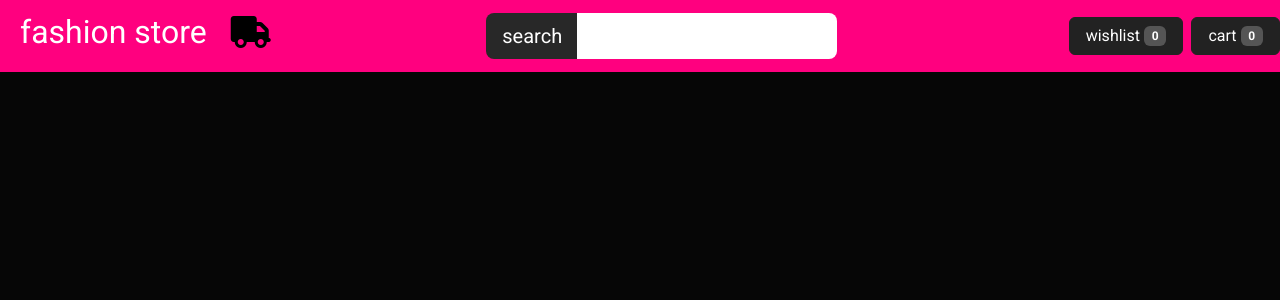
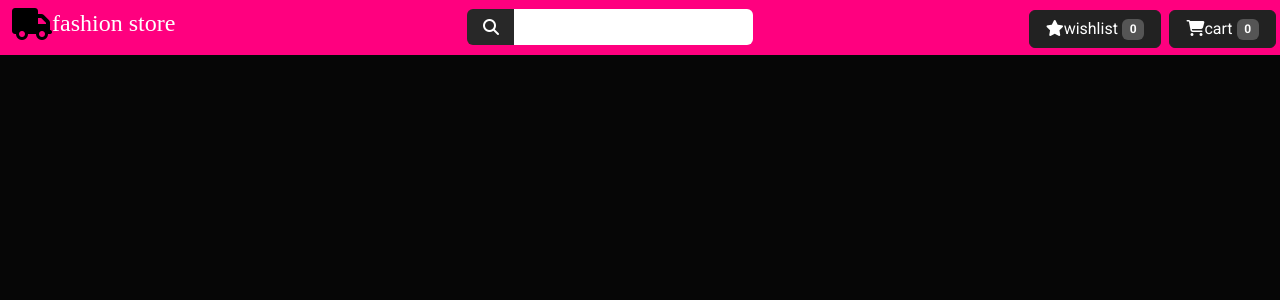
Before and after one commit to Naajiya/EcommerceRedux, a React (Vite) app: page / in a window 1280 px wide. Shown: the top 300 px of the page. Built offline with nearby package versions, Linux system fonts and the light colour scheme.

Commit message:
code updated

```diff
--- a/src/components/Header.jsx
+++ b/src/components/Header.jsx
@@ -12,43 +12,66 @@ import { Link } from 'react-router-dom';
 function Header({ insideHome }) {
     return (
         <>
-            <Navbar className=" justify-content-between w-100  position-fixed" style={{ backgroundColor: '#FF007F' }}>
+
+        {/* first section */}
+            <Navbar className="w-100 p-1 position-fixed d-flex flex-column flex-sm-row text-light text-center align-items-center justify-content-between" style={{ backgroundColor: '#FF007F' }}>
                 <div className='d-flex'>
-                    <Navbar.Brand href="#home" ><Link to={'/'} style={{ textDecoration: 'none' }}><h4 style={{ color: 'white', marginLeft: '20px' }}>fashion store</h4></Link></Navbar.Brand>
-                    <div className='m-2' style={{ color: 'black' }}><i class="fa-solid fa-truck fa-2x"></i></div>
+                <div className='mt-1 d-none d-md-inline ms-2' style={{ color: 'black' }}>
+                        <i class="fa-solid fa-truck fa-2x"></i>
+                    </div>
+                    <Navbar.Brand href="#home" >
+                        <Link to={'/'} style={{ textDecoration: 'none' }}>
+                            <h5 style={{ color: 'white', fontFamily: 'cursive' }}>fashion store</h5>
+                        </Link></Navbar.Brand>
+
                     <Navbar.Toggle />
                 </div>
+
+
+                {/* search bar */}
                 <Form inline>
                     <Row>
-                        {insideHome && <Col xs="auto">
-                            <InputGroup size="lg" className='h-25'>
-                                <InputGroup.Text id="inputGroup-sizing-lg">search</InputGroup.Text>
-                                <Form.Control
-                                    aria-label="Large"
-                                    aria-describedby="inputGroup-sizing-sm"
-                                />
-                            </InputGroup>
-                        </Col>}
+                        {
+                            insideHome &&
+                            <Col xs={12} className='d-inline w-100'>
+                                <InputGroup className='h-25 w-100'>
+                                    <InputGroup.Text id="inputGroup-sizing-lg"><i class="fa-solid fa-magnifying-glass fa-1x"></i></InputGroup.Text>
+                                    <Form.Control
+                                        aria-label="Large"
+                                        aria-describedby="inputGroup-sizing-sm"
+                                    />
+                                </InputGroup>
+                            </Col>
+                        }
                         <Col xs="auto">
 
                         </Col>
                     </Row>
                 </Form>
+                {/* cart and wishlist */}
                 <Row>
-                    <div className='d-flex'>
+                    <div className='d-flex mt-1'>
                         <div className='me-2'>
                             <Link to={'/wishlist'}>
                                 <Button variant="light" className='w-100'>
-                                    wishlist <Badge bg="secondary">0</Badge>
-                                    <span className="visually-hidden">unread messages</span>
+                                    <div className='d-flex'>
+                                        <div><i class="fa-solid fa-star"></i></div>
+                                        <span className='d-none d-md-inline'>wishlist</span>
+                                        <div className='ms-1'><Badge bg="secondary">0</Badge></div>
+                                    </div>
+
                                 </Button>
                             </Link>
                         </div>
 
                         <Link to={'/cart'}>
                             <Button variant="light">
-                                cart <Badge bg="secondary">0</Badge>
-                                <span className="visually-hidden">unread messages</span>
+                                <div className='d-flex'>
+                                    <div><i class="fa-solid fa-cart-shopping"></i></div>
+                                    <span className='d-none d-md-inline'>cart</span>
+                                    <div className='ms-1'> <Badge bg="secondary">0</Badge></div>
+                                </div>
+
                             </Button>
                         </Link>
 
```
